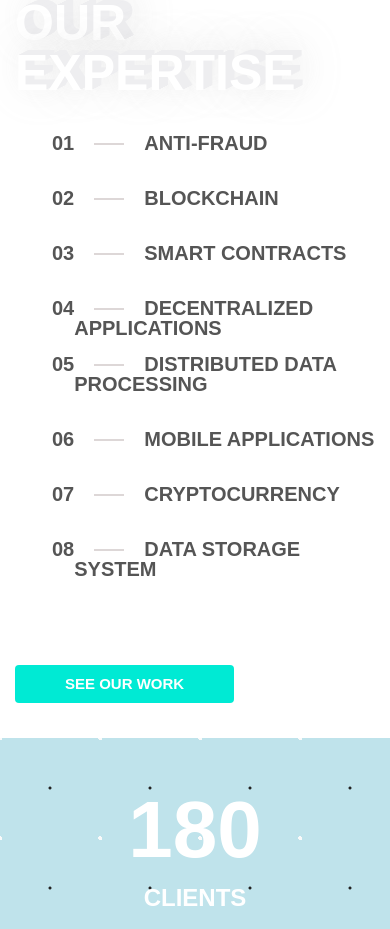
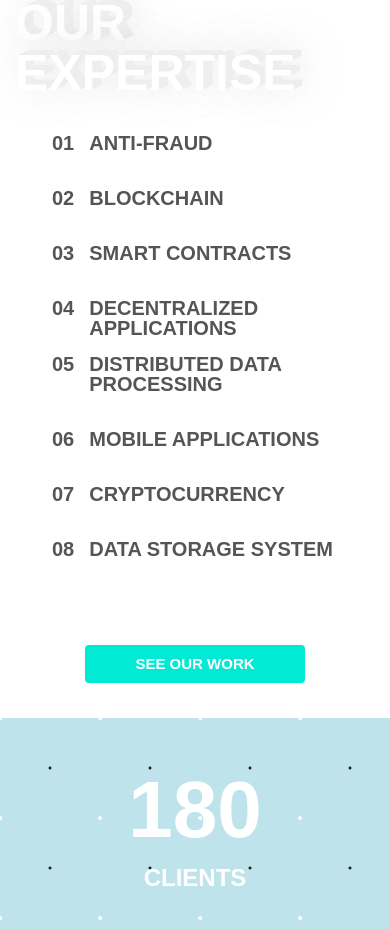
Before and after one commit to atticlab/atticlab-frontend, a Nuxt app: page / in a window 390 px wide. Shown: the part 1300-2229 px from the top of the page. Built offline with nearby package versions, Linux system fonts and the light colour scheme; a web font is replaced by a local one.

Commit message:
style(main page): our expertise responsive list

```diff
--- a/pages/index.vue
+++ b/pages/index.vue
@@ -440,6 +440,10 @@ export default {
   }
 
   &__feature {
+    @media (max-width: 480px) {
+      padding-left: 15px;
+    }
+
     &::before {
       content: '';
       display: inline-block;
@@ -448,6 +452,10 @@ export default {
       height: 2px;
       background-color: #ddd7d7;
       vertical-align: middle;
+
+      @media (max-width: 480px) {
+        display: none;
+      }
     }
   }
 
@@ -456,6 +464,10 @@ export default {
 
     @media (max-width: 768px) {
       margin-left: 0;
+    }
+
+    @media (max-width: 480px) {
+      margin-left: auto;
     }
   }
 }
```
